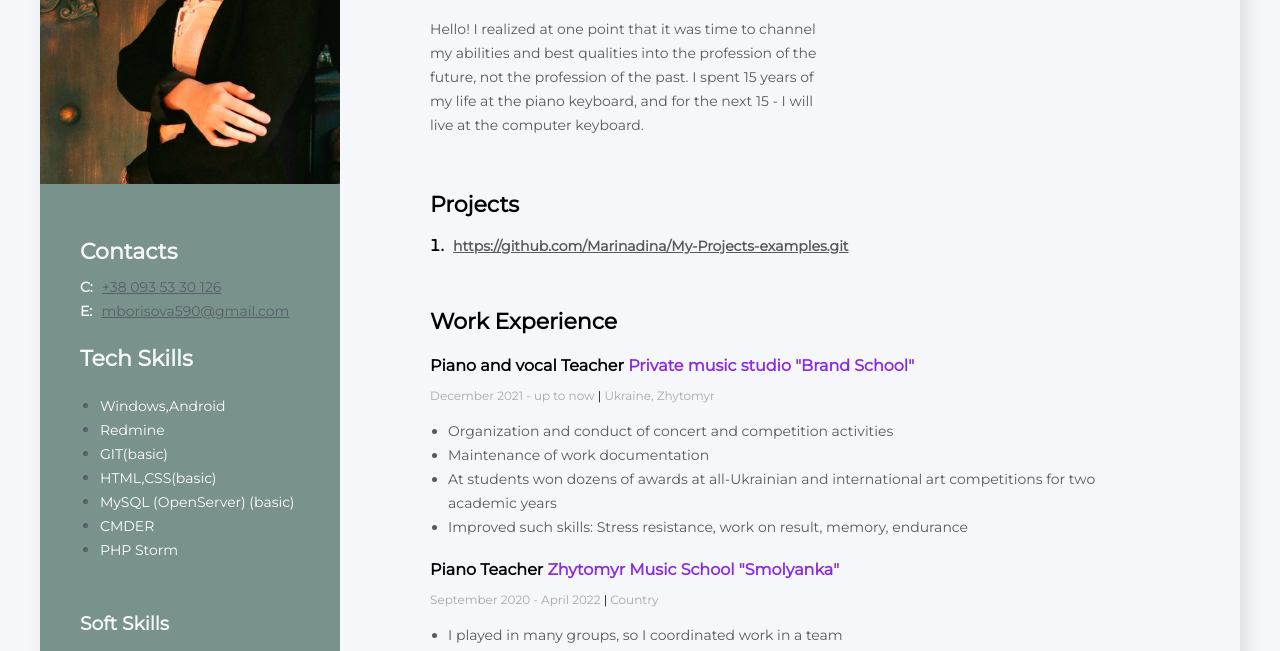
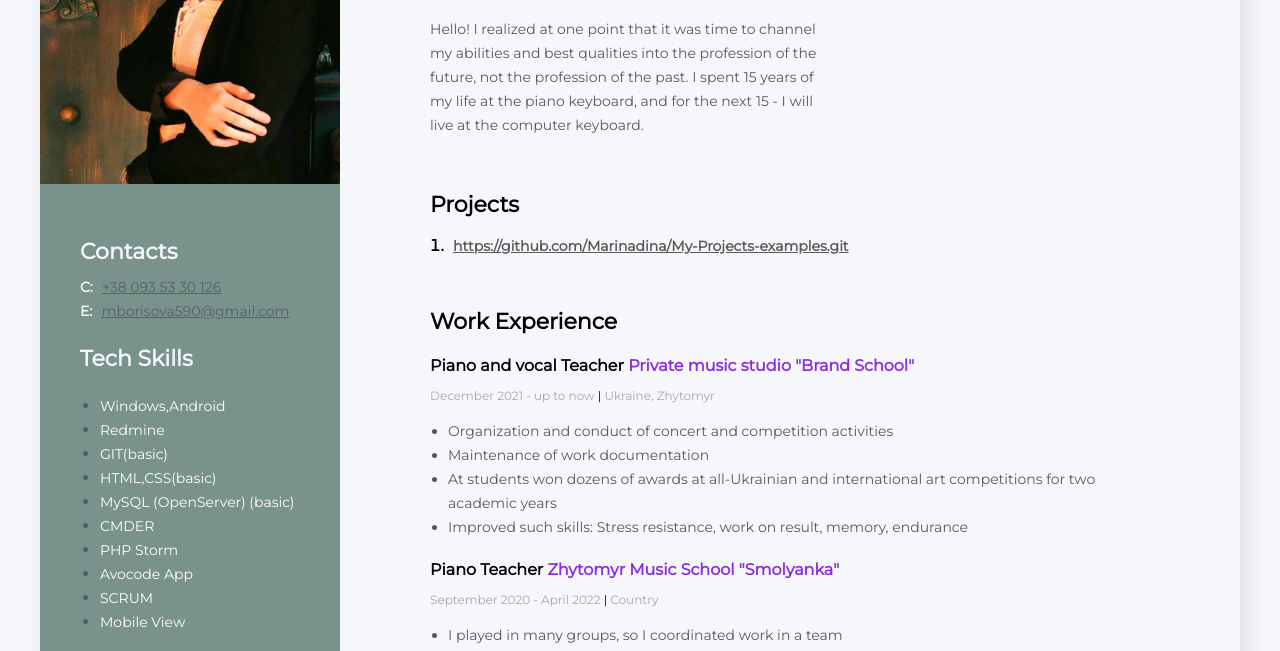
Before and after one commit to Marinadina/My-resume, a plain HTML site: page index.html in a window 1280 px wide. Shown: the part 296-947 px from the top of the page. Drawn offline with Linux system fonts and the light colour scheme.

Commit message:
Update index.html

```diff
--- a/index.html
+++ b/index.html
@@ -44,6 +44,9 @@
                     <li class="tech-skills-item"> <span class="tech-skills-item-text">MySQL (OpenServer) (basic)</span></li>
                     <li class="tech-skills-item"> <span class="tech-skills-item-text">CMDER</span></li>
                     <li class="tech-skills-item"> <span class="tech-skills-item-text">PHP Storm</span></li>
+                    <li class="tech-skills-item"> <span class="tech-skills-item-text">Avocode App</span></li>
+                    <li class="tech-skills-item"> <span class="tech-skills-item-text">SCRUM</span></li>
+                    <li class="tech-skills-item"> <span class="tech-skills-item-text">Mobile View</span></li>
                 </ul>
 
             </div>
```
